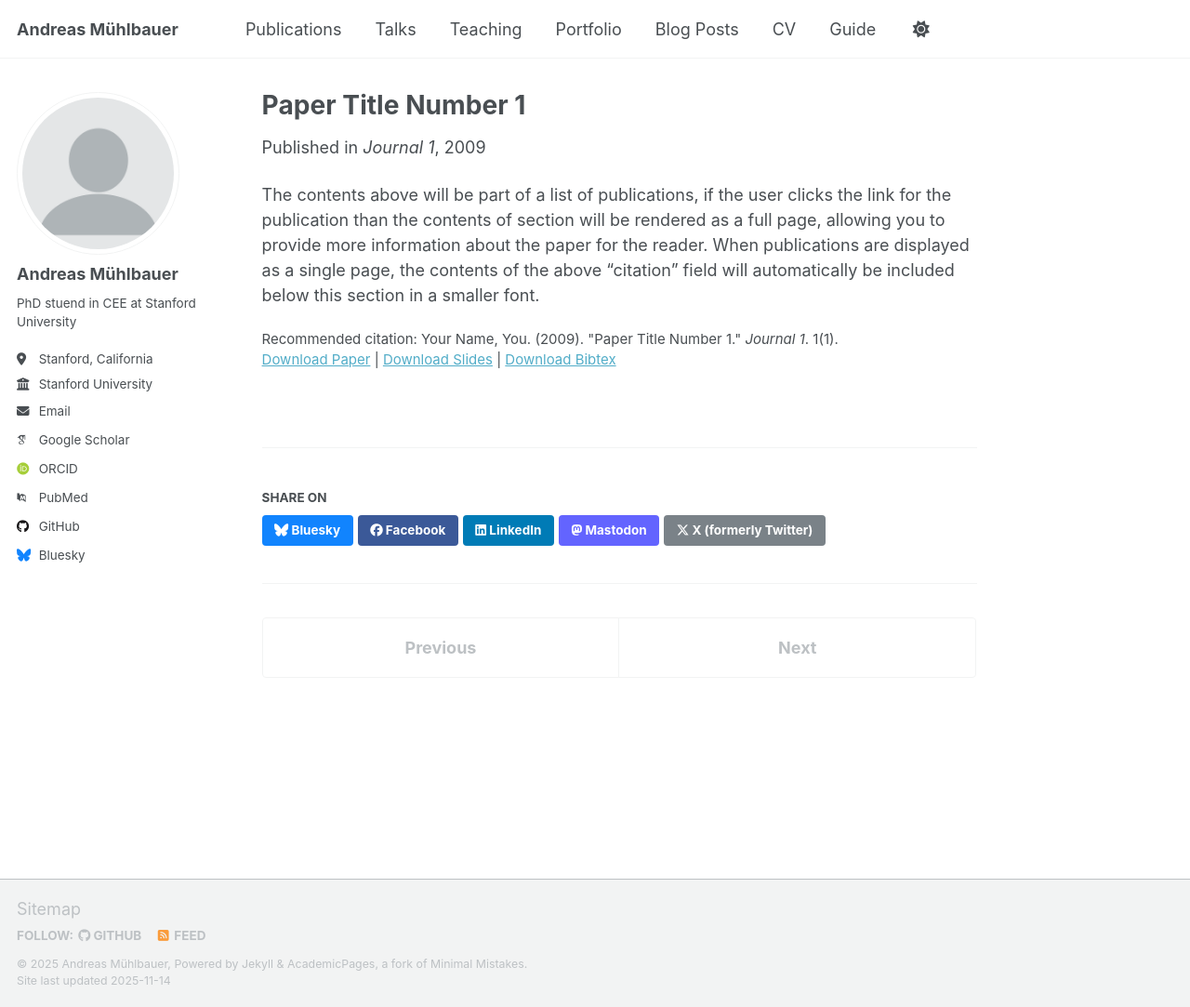
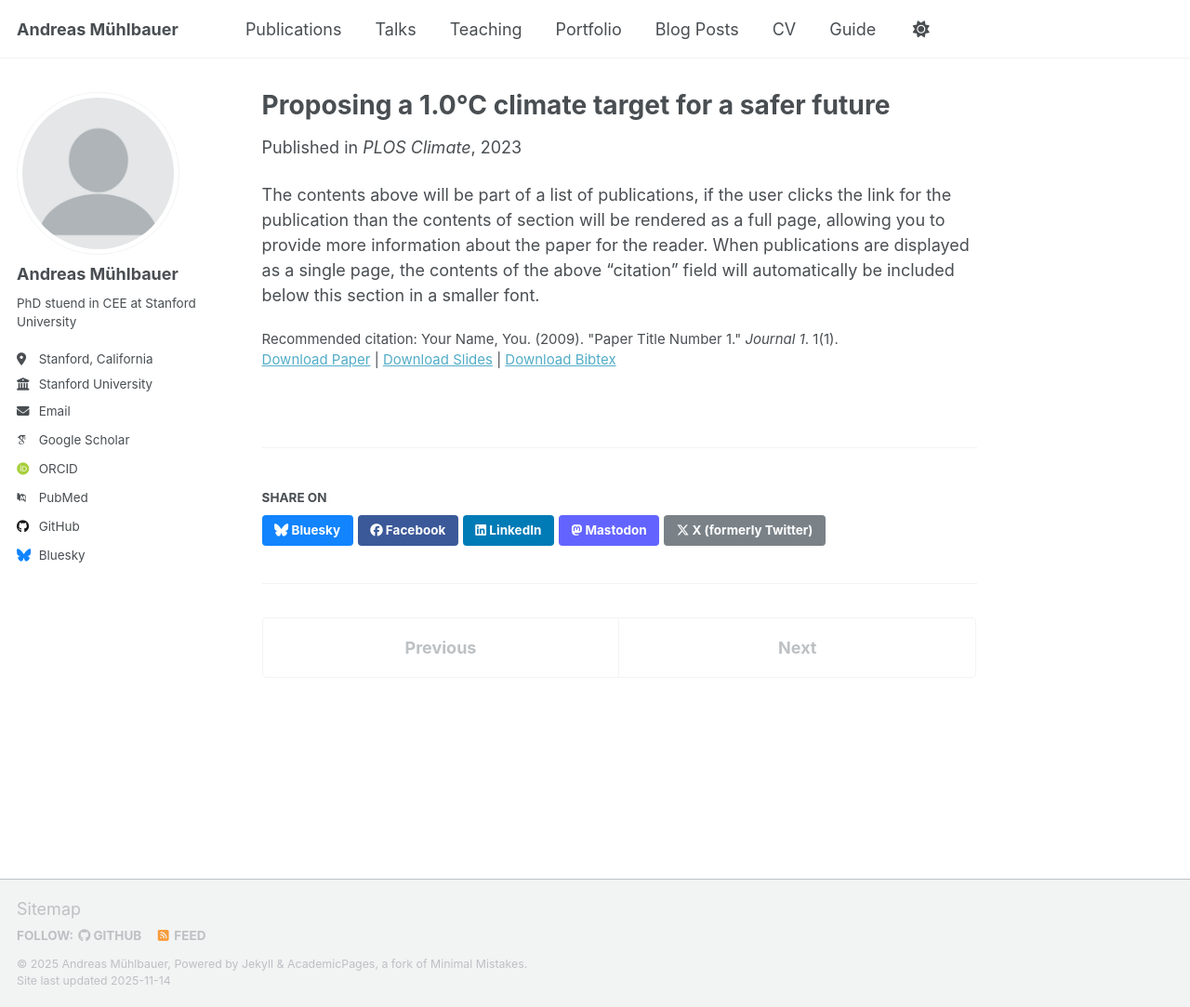
Before and after one commit to amuehlba/amuehlba.github.io, a Jekyll site: the page built from _publications/2023-06-12-paper-number-1.md, in a window 1280 px wide and 1083 px high. Shown: the whole window at 93% size. Built offline with Jekyll 4.4.1, drawn with Linux system fonts in a browser that asks for light colours; some web fonts are replaced; a script that is not in the unit is left out.

Commit message:
Update permalink and metadata for new paper

```diff
--- a/_publications/2009-10-01-paper-title-number-1.md
+++ b/_publications/2023-06-12-paper-number-1.md
@@ -1,11 +1,11 @@
 ---
-title: "Paper Title Number 1"
+title: "Proposing a 1.0°C climate target for a safer future"
 collection: publications
 category: manuscripts
-permalink: /publication/2009-10-01-paper-title-number-1
-excerpt: 'This paper is about the number 1. The number 2 is left for future work.'
-date: 2009-10-01
-venue: 'Journal 1'
+permalink: /publication/2023-06-12-paper-number-1
+excerpt: 'This paper is a call for increasing ambition in climate change mitigation.'
+date: 2023-06-12
+venue: 'PLOS Climate'
 slidesurl: 'https://academicpages.github.io/files/slides1.pdf'
 paperurl: 'https://academicpages.github.io/files/paper1.pdf'
 bibtexurl: 'https://academicpages.github.io/files/bibtex1.bib'
```
